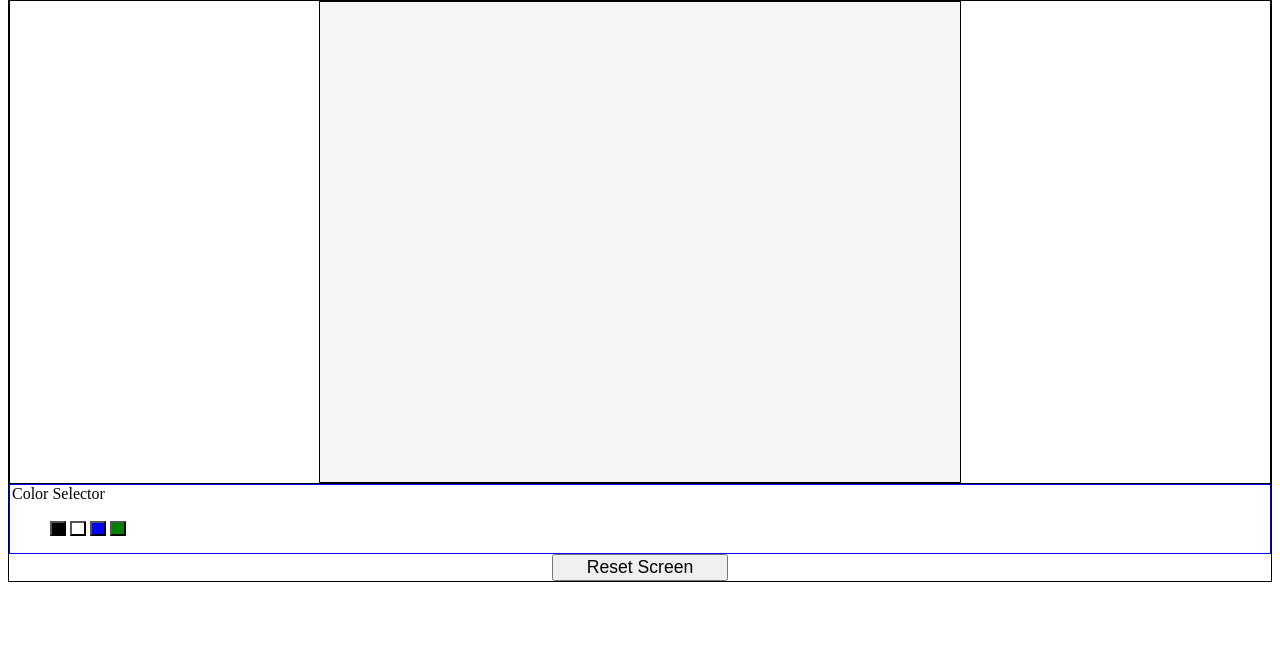
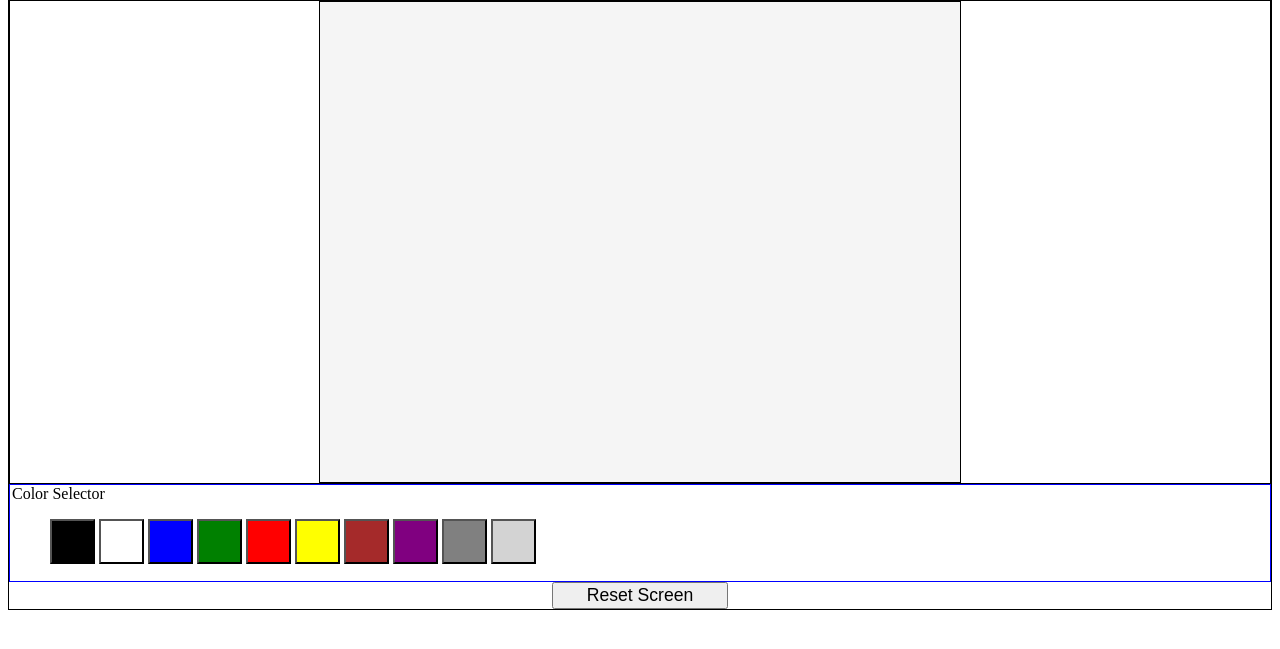
Before and after one commit to Peachesforme/drawything, a plain HTML site: page index.html in a window 1280 px wide. Shown: the part 89-738 px from the top of the page. Drawn offline with Linux system fonts and the light colour scheme.

Commit message:
Added More Colors

```diff
--- a/index.html
+++ b/index.html
@@ -14,12 +14,18 @@
         </div>
         <div id="colorSelector">
             <legend>Color Selector</legend>
-                <ul>
-                    <button class="colorSwatch" id="blackPaint" value='black'></button>
-                    <button class="colorSwatch" id="whitePaint" value='white'></button>
-                    <button class="colorSwatch" id="bluePaint" value='blue'></button>
-                    <button class="colorSwatch" id="greenPaint" value='green'></button>
-                </ul>
+            <ul>
+                <button class="colorSwatch"  value='black'></button>
+                <button class="colorSwatch"  value='white'></button>
+                <button class="colorSwatch"  value='blue'></button>
+                <button class="colorSwatch"  value='green'></button>
+                <button class="colorSwatch"  value='red'></button>
+                <button class="colorSwatch"  value='yellow'></button>
+                <button class="colorSwatch"  value='brown'></button>
+                <button class="colorSwatch"  value='purple'></button>
+                <button class="colorSwatch"  value='grey'></button>
+                <button class="colorSwatch"  value='lightgrey'></button>
+            </ul>
         </div>
         <button id="resetScreenButton">Reset Screen</button>
     </body>
--- a/styles.css
+++ b/styles.css
@@ -43,6 +43,6 @@ body h1 {
 }
 
 #colorSelector button{
-    width: 15px;
-    height: 15px;
+    width: 45px;
+    height: 45px;
 }
```
